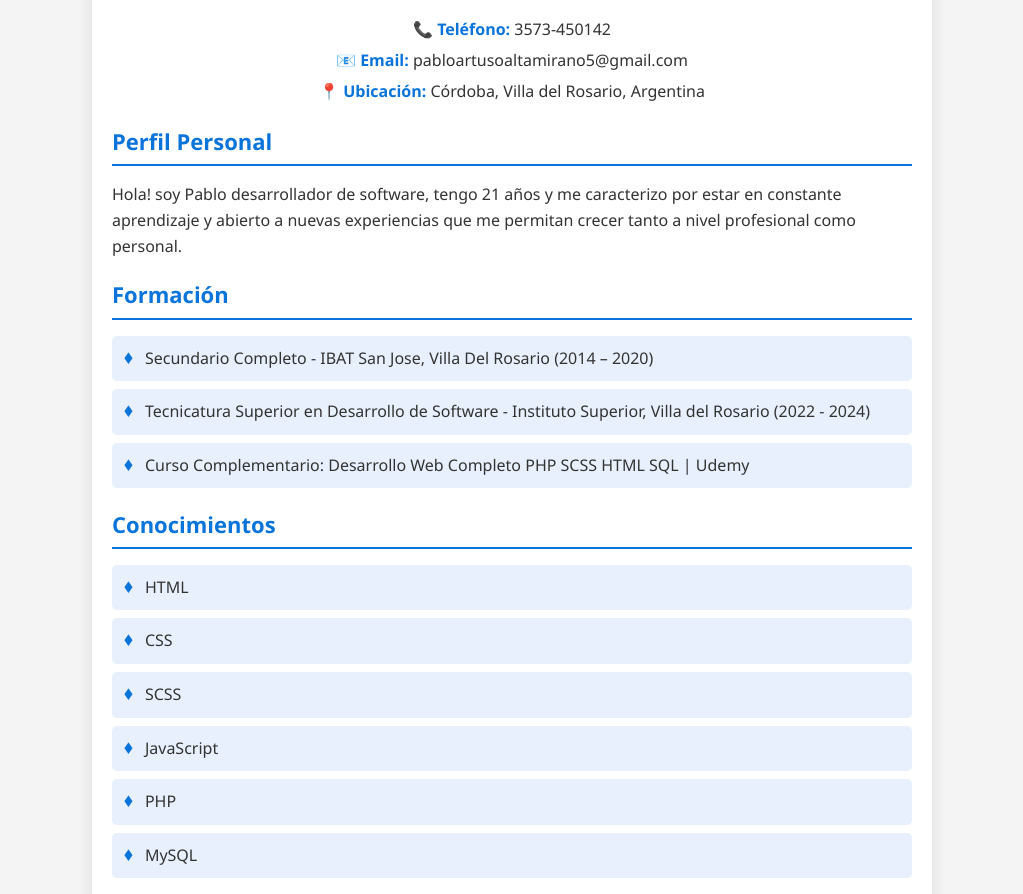
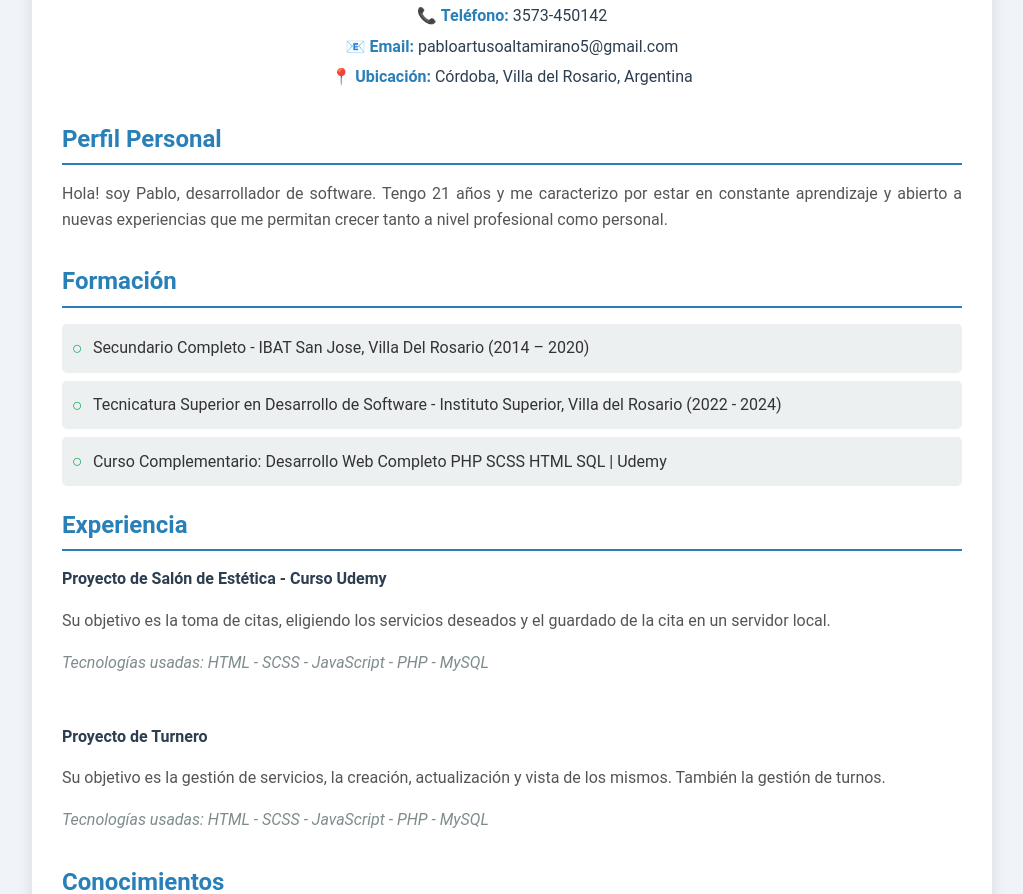
Before and after one commit to Pablo-Artuso-Altamirano/Pablo-Artuso-Altamirano.github.io, a plain HTML site: page index.html in a window 1280 px wide. Shown: the part 195-1089 px from the top of the page, without its empty margins (128-1151 px from the left). Drawn offline with Linux system fonts and the light colour scheme.

Commit message:
editando

```diff
--- a/index.html
+++ b/index.html
@@ -23,7 +23,7 @@
 
         <div class="profile">
             <h2 class="section-title">Perfil Personal</h2>
-            <p>Hola! soy Pablo desarrollador de software, tengo 21 años y me caracterizo por estar en constante aprendizaje y abierto a nuevas experiencias que me permitan crecer tanto a nivel profesional como personal.</p>
+            <p>Hola! soy Pablo, desarrollador de software. Tengo 21 años y me caracterizo por estar en constante aprendizaje y abierto a nuevas experiencias que me permitan crecer tanto a nivel profesional como personal.</p>
         </div>
 
         <div class="education">
@@ -35,10 +35,16 @@
             </ul>
         </div>
 
-        <!-- <div class="experience">
+        <div class="experience">
             <h2 class="section-title">Experiencia</h2>
-            <p>[Escriba un breve resumen de sus principales responsabilidades y sus logros más destacados aquí.]</p>
-        </div>  -->
+            <p class="project-title">Proyecto de Salón de Estética - Curso Udemy</p>
+            <p>Su objetivo es la toma de citas, eligiendo los servicios deseados y el guardado de la cita en un servidor local.</p>
+            <p class="technologies">Tecnologías usadas: HTML - SCSS - JavaScript - PHP - MySQL</p>
+            <br>
+            <p class="project-title">Proyecto de Turnero</p>
+            <p>Su objetivo es la gestión de servicios, la creación, actualización y vista de los mismos. También la gestión de turnos.</p>
+            <p class="technologies">Tecnologías usadas: HTML - SCSS - JavaScript - PHP - MySQL</p>
+        </div>
 
         <div class="skills">
             <h2 class="section-title">Conocimientos</h2>
--- a/styles.css
+++ b/styles.css
@@ -1,19 +1,19 @@
 /* Estilo general */
 body {
-    font-family: 'Segoe UI', Tahoma, Geneva, Verdana, sans-serif;
+    font-family: 'Roboto', Arial, sans-serif;
     margin: 0;
     padding: 0;
-    background-color: #f4f4f4;
+    background-color: #f0f4f8;
     color: #333;
     line-height: 1.6;
 }
 
 /* Contenedor principal */
 .container {
-    max-width: 800px;
-    margin: 30px auto;
-    background: #fff;
-    padding: 20px;
+    max-width: 900px;
+    margin: 40px auto;
+    background: #ffffff;
+    padding: 30px;
     border-radius: 10px;
     box-shadow: 0 0 15px rgba(0, 0, 0, 0.1);
 }
@@ -21,54 +21,65 @@ body {
 /* Encabezado */
 .header {
     text-align: center;
-    background-color: #0a74da;
-    color: #fff;
-    padding: 20px;
-    border-radius: 10px 10px 0 0;
+    margin-bottom: 30px;
 }
 
 .header h1 {
     margin: 0;
-    font-size: 28px;
+    font-size: 32px;
+    color: #2c3e50;
 }
 
 .subtitle {
-    font-size: 16px;
-    color: #ddd;
+    font-size: 18px;
+    color: #7f8c8d;
 }
 
 /* Información de contacto */
 .contact-info {
-    margin: 20px 0;
     text-align: center;
+    margin-bottom: 30px;
 }
 
 .contact-info p {
     margin: 5px 0;
+    font-size: 16px;
+    color: #2c3e50;
 }
 
 .contact-info span {
     font-weight: bold;
-    color: #0a74da;
+    color: #2980b9;
 }
 
 /* Títulos de sección */
 .section-title {
-    font-size: 22px;
-    color: #0a74da;
-    border-bottom: 2px solid #0a74da;
-    margin-bottom: 10px;
+    font-size: 24px;
+    color: #2980b9;
+    border-bottom: 2px solid #2980b9;
+    margin-bottom: 15px;
     padding-bottom: 5px;
 }
 
-/* Listas de habilidades y formación */
+/* Perfil personal */
+.profile {
+    margin-bottom: 30px;
+}
+
+.profile p {
+    font-size: 16px;
+    color: #555;
+    text-align: justify;
+}
+
+/* Listas de habilidades, formación y aptitudes */
 ul {
     list-style: none;
     padding: 0;
 }
 
 ul li {
-    background: #e8f0fe;
+    background: #ecf0f1;
     padding: 10px;
     margin-bottom: 8px;
     border-radius: 5px;
@@ -77,18 +88,46 @@ ul li {
 }
 
 ul li:before {
-    content: "♦";
-    color: #0a74da;
+    content: "○";
+    color: #27ae60;
     font-weight: bold;
     margin-right: 10px;
+    font-size: 18px;
+}
+
+/* Experiencia */
+.experience {
+    margin-bottom: 30px;
+}
+
+.experience p {
+    font-size: 16px;
+    color: #555;
+    margin-bottom: 8px;
+    line-height: 1.6;
+}
+
+.experience p:last-of-type {
+    margin-bottom: 0;
+}
+
+.experience .project-title {
+    font-weight: bold;
+    color: #2c3e50;
+    margin-top: 15px;
+}
+
+.experience .technologies {
+    font-style: italic;
+    color: #7f8c8d;
 }
 
 /* Botones de enlaces */
 .links .button {
     display: inline-block;
-    padding: 10px 15px;
+    padding: 10px 20px;
     margin-top: 10px;
-    background-color: #0a74da;
+    background-color: #2980b9;
     color: #fff;
     text-decoration: none;
     border-radius: 5px;
@@ -96,7 +135,7 @@ ul li:before {
 }
 
 .links .button:hover {
-    background-color: #005bb5;
+    background-color: #1a5980;
 }
 
 .links a {
```
